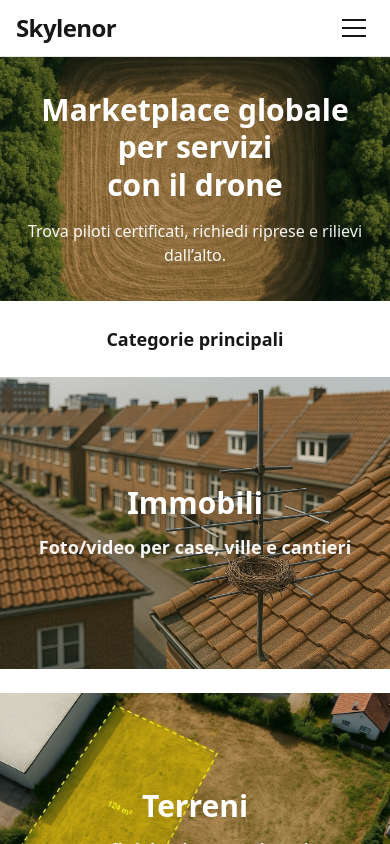
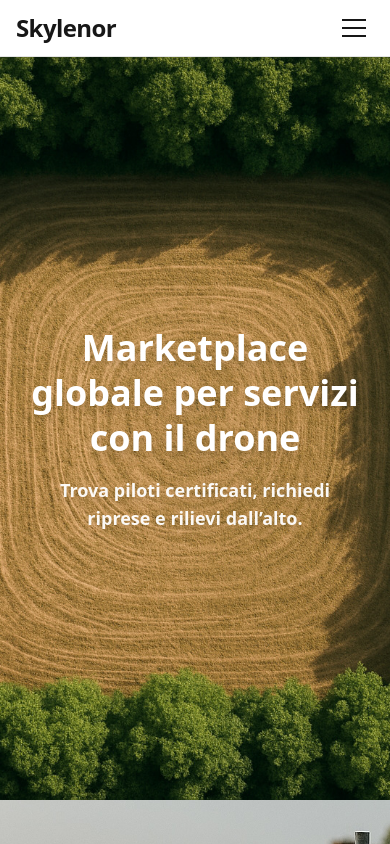
Before and after one commit to alessiomarciano007-prog/skylenor, a Next.js app: page / in a window 390 px wide. Shown: the top 844 px of the page. Built offline with nearby package versions, Linux system fonts and the light colour scheme.

Commit message:
Update page.tsx

```diff
--- a/app/page.tsx
+++ b/app/page.tsx
@@ -1,139 +1,176 @@
-// app/page.tsx
-'use client';
-import Image from 'next/image';
-import { useEffect, useRef } from 'react';
+"use client";
 
-type Section = {
+import Image from "next/image";
+import React, { useEffect, useRef, useState } from "react";
+
+type SectionItem = {
   id: string;
   title: string;
-  subtitle: string;
-  img: string;
+  subtitle?: string;
+  image: string;
 };
 
-const sections: Section[] = [
+const sections: SectionItem[] = [
   {
-    id: 'immobili',
-    title: 'Immobili',
-    subtitle: 'Foto/video per case, ville e cantieri',
-    img: '/images/immobili.jpg',
+    id: "hero",
+    title: "Marketplace globale per servizi con il drone",
+    subtitle: "Trova piloti certificati, richiedi riprese e rilievi dall’alto.",
+    image: "/images/hero.jpg",
   },
   {
-    id: 'terreni',
-    title: 'Terreni',
-    subtitle: 'Confini, lotti non recintati, documentazione',
-    img: '/images/terreni.jpg',
+    id: "immobili",
+    title: "Immobili",
+    subtitle: "Foto/video per case, ville e cantieri",
+    image: "/images/immobili.jpg",
   },
   {
-    id: 'infrastrutture',
-    title: 'Infrastrutture',
-    subtitle: 'Tetti, ponti, pannelli solari, antenne',
-    img: '/images/infrastrutture.jpg',
+    id: "terreni",
+    title: "Terreni",
+    subtitle: "Confini, lotti non recintati, documentazione",
+    image: "/images/terreni.jpg",
   },
   {
-    id: 'eventi',
-    title: 'Eventi & promo',
-    subtitle: 'Eventi privati, sportivi, turismo, brand',
-    img: '/images/eventi.jpg',
+    id: "infrastrutture",
+    title: "Infrastrutture",
+    subtitle: "Tetti, aponTi, pannelli solari, antenne",
+    image: "/images/infrastrutture.jpg",
+  },
+  {
+    id: "eventi",
+    title: "Eventi & promo",
+    subtitle: "Eventi privati, sportivi, turismo, brand",
+    image: "/images/eventi.jpg",
   },
 ];
 
 export default function HomePage() {
-  const rootRef = useRef<HTMLDivElement>(null);
+  const [active, setActive] = useState<string>("hero");
+  const refs = useRef<Record<string, HTMLElement | null>>({});
 
-  // IntersectionObserver: la sezione in viewport riceve [data-active="true"]
   useEffect(() => {
-    const root = rootRef.current;
-    if (!root) return;
-    const items = Array.from(root.querySelectorAll<HTMLElement>('[data-watch]'));
-
     const io = new IntersectionObserver(
       (entries) => {
-        entries.forEach((e) => {
-          e.target.setAttribute('data-active', String(e.isIntersecting));
-        });
+        // scegli la sezione più visibile
+        const visible = entries
+          .filter((e) => e.isIntersecting)
+          .sort((a, b) => b.intersectionRatio - a.intersectionRatio)[0];
+        if (visible?.target.id) setActive(visible.target.id);
       },
-      { rootMargin: '-30% 0px -50% 0px', threshold: 0.2 }
+      { rootMargin: "-20% 0px -20% 0px", threshold: [0.25, 0.5, 0.75, 1] }
     );
 
-    items.forEach((el) => io.observe(el));
+    Object.values(refs.current).forEach((el) => el && io.observe(el));
     return () => io.disconnect();
   }, []);
 
   return (
-    <main ref={rootRef}>
-      {/* HERO */}
-      <section className="relative aspect-[16/10] md:aspect-[16/7] overflow-hidden">
+    <main>
+      {/* HERO + CATEGORIE */}
+      <div className="sr-only">Categorie principali</div>
+
+      {sections.map((s, idx) => (
+        <Section
+          key={s.id}
+          refCb={(el) => (refs.current[s.id] = el)}
+          data={s}
+          active={active === s.id}
+          isFirst={idx === 0}
+          isLast={idx === sections.length - 1}
+        />
+      ))}
+
+      {/* FORM contatti in fondo */}
+      <ContactForm />
+    </main>
+  );
+}
+
+function Section({
+  data,
+  active,
+  refCb,
+  isFirst,
+  isLast,
+}: {
+  data: SectionItem;
+  active: boolean;
+  refCb: (el: HTMLElement | null) => void;
+  isFirst?: boolean;
+  isLast?: boolean;
+}) {
+  return (
+    <section
+      id={data.id}
+      ref={refCb}
+      className={`relative overflow-hidden`}
+    >
+      {/* immagine full-bleed con maschera morbida top/bottom */}
+      <div
+        className={`section-image ${active ? "is-active" : ""} ${
+          isFirst ? "rounded-none" : ""
+        }`}
+      >
         <Image
-          src="/images/hero.jpg"
-          alt="Campo ripreso dall'alto"
-          fill
-          priority
-          className="object-cover"
+          src={data.image}
+          alt={data.title}
+          width={1920}
+          height={1080}
+          className="w-full h-[88vh] object-cover"
+          priority={data.id === "hero"}
         />
-        <div className="absolute inset-0 bg-neutral-900/20" />
-        <div className="absolute inset-0 flex items-center justify-center text-center px-4">
-          <div className="text-white drop-shadow-xl">
-            <h1 className="text-3xl md:text-5xl font-extrabold leading-tight">
-              Marketplace globale per servizi<br />con il drone
-            </h1>
-            <p className="mt-4 text-base md:text-lg font-medium opacity-95">
-              Trova piloti certificati, richiedi riprese e rilievi dall’alto.
+        {/* overlay che si OSCURA se la sezione NON è attiva */}
+        <div className="section-dim pointer-events-none"></div>
+        {/* gradienti MORBIDI top/bottom per togliere la “riga” */}
+        <div className="fade-top pointer-events-none" />
+        <div className="fade-bottom pointer-events-none" />
+      </div>
+
+      {/* testo sopra l'immagine */}
+      <div className="absolute inset-0 grid place-items-center px-6">
+        <div className="text-white text-center drop-shadow-lg [text-wrap:balance]">
+          <h2 className={`font-black leading-tight ${isFirst ? "text-4xl sm:text-6xl" : "text-4xl sm:text-5xl"}`}>
+            {data.title}
+          </h2>
+          {data.subtitle && (
+            <p className="mt-4 text-lg sm:text-xl font-semibold opacity-95">
+              {data.subtitle}
             </p>
+          )}
         </div>
       </div>
     </section>
+  );
+}
 
-      {/* LABEL CATEGORIE */}
-      <div className="mx-auto max-w-6xl px-4 py-6 md:py-8">
-        <h2 className="text-center text-lg md:text-xl font-semibold">Categorie principali</h2>
-      </div>
-
-      {/* SEZIONI CON TITOLO SOPRA L’IMMAGINE */}
-      <div className="space-y-6 md:space-y-10">
-        {sections.map((s) => (
-          <section
-            key={s.id}
-            id={s.id}
-            data-watch
-            data-active="false"
-            className="fade-section relative aspect-[4/3] md:aspect-[16/9] overflow-hidden rounded-none md:rounded-2xl"
-          >
-            <Image src={s.img} alt={s.title} fill className="object-cover transition-[filter] duration-500" />
-            {/* overlay testo */}
-            <div className="absolute inset-0 flex items-center justify-center text-center px-4">
-              <div className="text-white drop-shadow-xl">
-                <h3 className="text-3xl md:text-5xl font-extrabold">{s.title}</h3>
-                <p className="mt-3 text-lg md:text-2xl font-semibold opacity-95">{s.subtitle}</p>
-              </div>
-            </div>
-          </section>
-        ))}
-      </div>
-
-      {/* FORM CONTATTI (rimane in fondo) */}
-      <section id="contatti" className="mx-auto max-w-3xl px-4 py-14 md:py-20">
-        <h2 className="text-3xl md:text-4xl font-extrabold text-center">Fai una richiesta</h2>
+/** FORM in fondo alla pagina (semplice mailto per ora) */
+function ContactForm() {
+  return (
+    <section id="contatti" className="max-w-3xl mx-auto px-4 sm:px-6 py-16">
+      <h3 className="text-4xl font-black text-center">Fai una richiesta</h3>
       <p className="text-center mt-3 text-neutral-600">
         Compila il form: ti mettiamo in contatto con un operatore vicino alla tua zona
       </p>
-
-        <form className="mt-8 space-y-4">
-          <input className="input" placeholder="Località (es. Genova)" />
-          <select className="input">
-            <option value="">Seleziona il servizio</option>
+      <form
+        action="mailto:support@skylenor.com"
+        method="post"
+        encType="text/plain"
+        className="mt-8 space-y-4"
+      >
+        <input className="input" placeholder="Località (es. Genova)" name="localita" />
+        <select className="input" name="servizio" defaultValue="">
+          <option value="" disabled>Seleziona il servizio</option>
           <option>Immobili</option>
           <option>Terreni</option>
           <option>Infrastrutture</option>
           <option>Eventi & promo</option>
         </select>
-          <textarea className="input h-40" placeholder="Descrivi il lavoro da svolgere…" />
-          <div className="grid grid-cols-1 md:grid-cols-2 gap-4">
-            <input className="input" placeholder="Nome/Azienda" />
-            <input className="input" placeholder="Email" type="email" />
+        <textarea className="input min-h-40" placeholder="Descrivi il lavoro da svolgere …" name="descrizione" />
+        <div className="grid grid-cols-1 sm:grid-cols-2 gap-4">
+          <input className="input" placeholder="Nome/Azienda" name="nome" />
+          <input className="input" placeholder="Email" name="email" type="email" />
         </div>
         <button className="btn-primary w-full">Invia richiesta</button>
       </form>
     </section>
-    </main>
   );
 }
```
Lines whose indentation alone changed are shown as unchanged.
